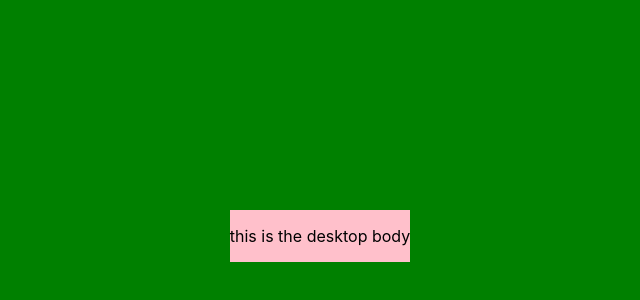
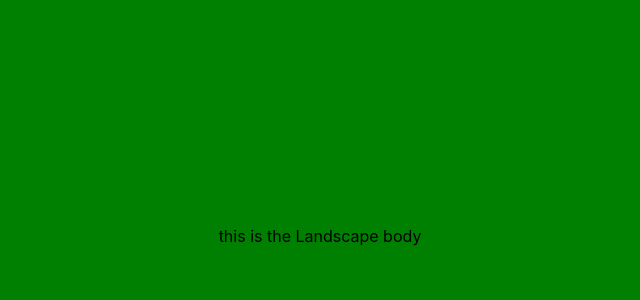
Before and after one commit to lindsayjohnston/Vanna-Oh-Website-Nov-2021, a React (Create React App) app: page / in a window 1280 px wide. Shown: the part 164-464 px from the top of the page, without its empty margins (320-960 px from the left). Built offline with nearby package versions, Linux system fonts and the light colour scheme.

Commit message:
Cleaned up code

```diff
--- a/src/App.js
+++ b/src/App.js
@@ -1,11 +1,11 @@
 import React from 'react';
 import './App.css';
-import MainBodyDesktop from "./components/desktop/MainBodyDesktop/MainBodyDesktop.js";
-import MainBodyMobile from './components/mobile/MainBodyMobile/MainBodyMobile';
+import MainBodyLandscape from "./components/landscape/MainBodyLandscape/MainBodyLandscape.js";
+import MainBodyPortrait from './components/portrait/MainBodyPortrait/MainBodyPortrait';
 
-const screen= window.screen;
+const screen = window.screen;
 
-class App extends React.Component{
+class App extends React.Component {
 
   state = {
     screenOrientation: window.screen.orientation.type,
@@ -16,34 +16,29 @@ constructor(props) {
     this.setScreenOrientation = this.setScreenOrientation.bind(this);
   }
 
-setScreenOrientation = () =>{
-
+  setScreenOrientation = () => {
     this.setState({
       screenOrientation: window.screen.orientation.type
     })
-
-    console.log("in setScreenOrientation: " + this.state.screenOrientation);
   }
 
-componentDidMount(){
+  componentDidMount() {
     screen.orientation.addEventListener("change", this.setScreenOrientation);
   }
 
-
   render() {
 
-  let appBody= null;
+    let appBody = null;
 
-  if (this.state.screenOrientation === "landscape-primary" || this.state.screenOrientation === "landscape-secondary"){
-    appBody = <MainBodyDesktop/>
+    if (this.state.screenOrientation === "landscape-primary" || this.state.screenOrientation === "landscape-secondary") {
+      appBody = <MainBodyLandscape />
     } else {
-    appBody= <MainBodyMobile/>
+      appBody = <MainBodyPortrait />
     }
 
-  return(
-    <div className= "App">
+    return (
+      <div className="App">
         {appBody}
-
       </div>
 
     )
--- a/src/components/desktop/MainBodyDesktop/MainBodyDesktop.js
+++ /dev/null
@@ -1,16 +0,0 @@
-import './MainBodyDesktop.css';
-
-
-
-const mainBodyDesktop = (props) => {
-
-    return (
-        <div className="mainDesktopBody">
-            <p> this is the desktop body </p>
-        </div>
-
-    )
-
-}
-
-export default mainBodyDesktop;
--- a/src/components/desktop/MainBodyDesktop/MainBodyDesktop.css
+++ b/src/components/landscape/MainBodyLandscape/MainBodyLandscape.css
@@ -1,3 +1,3 @@
-.mainDesktopBody {
+.mainBodyLandscape {
     background-color: pink;
 }
--- /dev/null
+++ b/src/components/landscape/MainBodyLandscape/MainBodyLandscape.js
@@ -0,0 +1,16 @@
+import './MainBodyLandscape.css';
+
+
+
+const mainBodyLandscape = (props) => {
+
+    return (
+        <div className="mainLandscapeBody">
+            <p> this is the Landscape body </p>
+        </div>
+
+    )
+
+}
+
+export default mainBodyLandscape;
--- a/src/components/mobile/MainBodyMobile/MainBodyMobile.js
+++ /dev/null
@@ -1,15 +0,0 @@
-import './MainBodyMobile.css';
-
-const mainBodyMobile = (props) => {
-    //function go here
-
-    return (
-        <div className="mainBody">
-
-        </div>
-
-    )
-
-}
-
-export default mainBodyMobile;
--- a/src/components/mobile/MainBodyMobile/MainBodyMobile.css
+++ b/src/components/portrait/MainBodyPortrait/MainBodyPortrait.css
@@ -1,4 +1,4 @@
-.mainBody{
+.mainBodyPortrait{
     background-image: url("../../../media/sad-mode-background-tablet-1024x1366.jpg") ;
     background-repeat: no-repeat;
     background-position: left 0px;
--- /dev/null
+++ b/src/components/portrait/MainBodyPortrait/MainBodyPortrait.js
@@ -0,0 +1,15 @@
+import './MainBodyPortrait.css';
+
+const mainBodyPortrait = (props) => {
+    //function go here
+
+    return (
+        <div className="mainBodyPortrait">
+
+        </div>
+
+    )
+
+}
+
+export default mainBodyPortrait;
```
Also changed, not shown: src/components/portrait/MenuMobile/MenuMobile.css (added), src/components/portrait/MenuMobile/MenuMobile.js (added). Lines whose indentation alone changed are shown as unchanged.
